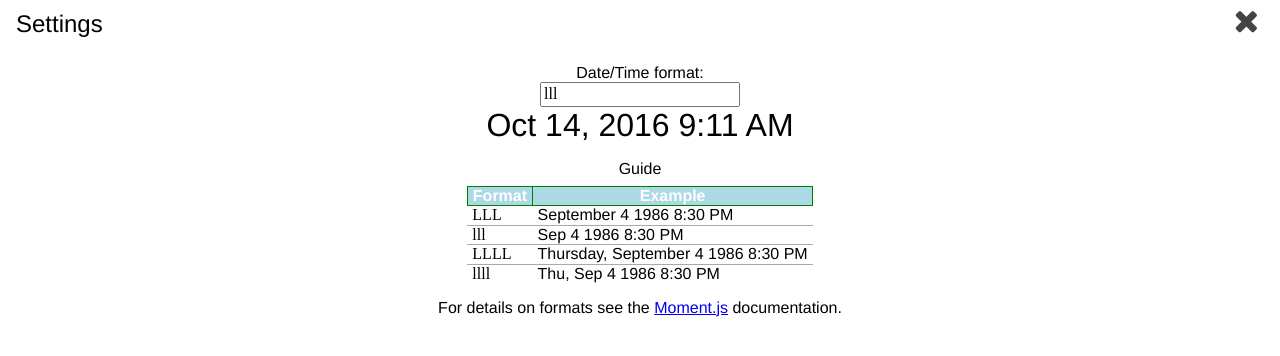
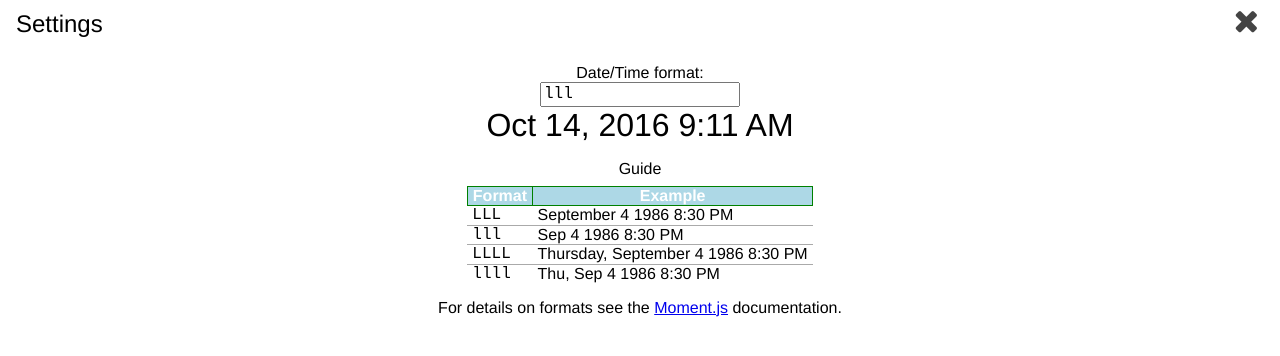
Before and after one commit to dabowheel/displaytime, a Vue app: page /settings in a window 1280 px wide. Shown: the top 356 px of the page. Built offline with nearby package versions, Linux system fonts and the light colour scheme.

Commit message:
font backup

```diff
--- a/src/Settings.vue
+++ b/src/Settings.vue
@@ -51,7 +51,7 @@
 
 <style>
 .format-string, input.format-string{
-  font-family: Bitstream Vera Sans Mono;
+  font-family: Bitstream Vera Sans Mono, monospace;
 }
 #guide {
   margin-top: 1em;
```
